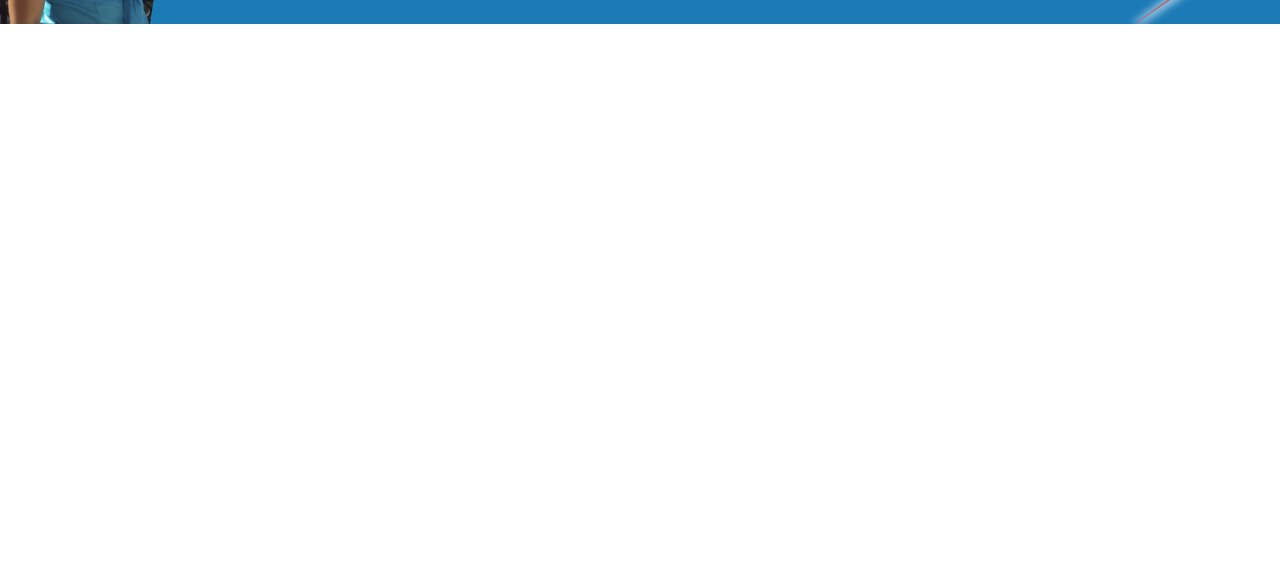
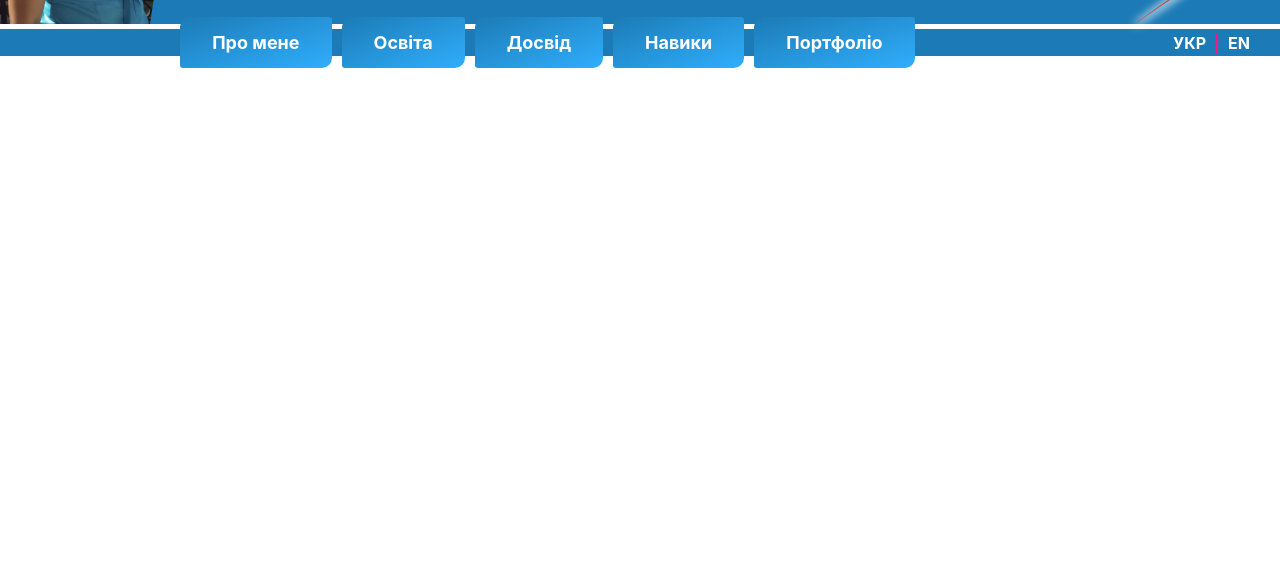
Before and after one commit to OksanaSmolynets/Resume_Smolynets, a plain HTML site: page index.html in a window 1280 px wide. Shown: the part 236-800 px from the top of the page. Drawn offline with nearby package versions, Linux system fonts and the light colour scheme; some packages are replaced by stand-ins of ours.

Commit message:
main menu items

```diff
--- a/index.html
+++ b/index.html
@@ -63,7 +63,19 @@
             <div class="square nine"></div>
             <div class="square ten"></div>
         </div>
-        <div class="header-menu-container"></div>
+        <div class="header-menu-container">
+            <ul class="header-list-menu">
+                <li class="header-list-menu-item"><a class="menu-item-link" href="">Про мене</a></li>
+                <li class="header-list-menu-item"><a class="menu-item-link" href="">Освіта</a></li>
+                <li class="header-list-menu-item"><a class="menu-item-link" href="">Досвід</a></li>
+                <li class="header-list-menu-item"><a class="menu-item-link" href="">Навики</a></li>
+                <li class="header-list-menu-item"><a class="menu-item-link" href="">Портфоліо</a></li>
+            </ul>
+            <ul class="header-list-language">
+                <li class="header-list-language-item"><a class="language-item-link ukr" href="">УКР</a></li>
+                <li class="header-list-language-item"><a class="language-item-link" href="">EN</a></li>
+            </ul>
+        </div>
     </header>
     <main></main>
     <footer></footer>
--- a/style.css
+++ b/style.css
@@ -156,7 +156,6 @@ body {
   transform: rotate(160deg);
   right: 40%;
   top: 20px;
-  background: #3b88b8;
   background: #f91780;
 }
 
@@ -202,3 +201,74 @@ body {
   right: 82%;
   top: 25px;
 }
+
+/* menu styles */
+
+.header-menu-container {
+  display: flex;
+  justify-content: space-between;
+  padding: 0 30px;
+  background: #1c7bb6;
+  margin: 5px 0;
+}
+
+.header-menu-container ul {
+  display: flex;
+  margin: 0;
+  padding: 0;
+  align-items: center;
+}
+
+.header-menu-container ul li {
+  list-style-type: none;
+}
+
+.header-menu-container ul li a {
+  text-decoration: none;
+}
+
+.header-list-menu {
+  width: 700px;
+  flex-basis: 84%;
+  justify-content: center;
+}
+
+.menu-item-link {
+  font-size: 18px;
+  font-weight: 700;
+  color: white;
+  padding: 15px 32px;
+  background-image: linear-gradient(to bottom right, #1c7bb6, #30aefc);
+  border-radius: 10px 3px;
+}
+
+.header-list-menu-item {
+  margin-left: 10px;
+  z-index: 10;
+}
+
+.menu-item-link:hover {
+  background: white;
+  border-bottom: 3px solid #f91780;
+  border-right: 3px solid #f91780;
+}
+
+.header-list-language {
+  justify-content: flex-end;
+  flex-basis: 10%;
+}
+
+.language-item-link.ukr {
+  border-right: 2px solid #f91780;
+  padding-right: 10px;
+}
+
+.language-item-link {
+  color: white;
+  margin-left: 10px;
+  font-weight: 700;
+}
+
+.language-item-link:hover {
+  color: #f91780;
+}
```
